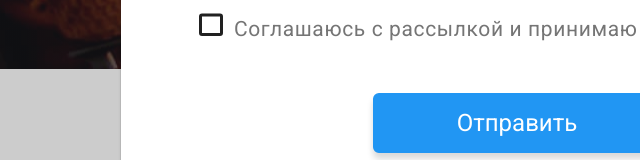
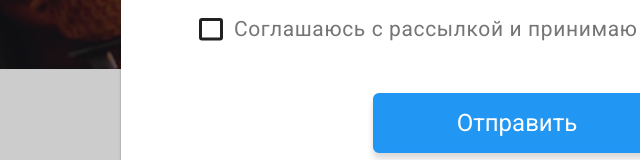
Before and after one commit to leroyiq/goit-markup-hw-06, a plain HTML site: page index.html in a window 1280 px wide. Both pictures are taken after a click on the button "Заказать услугу". Shown: the part 612-772 px from the top of the page, 123-763 px from the left. Drawn offline with nearby package versions, Linux system fonts and the light colour scheme.

Commit message:
hw-6 ver.2

```diff
--- a/css/styles.css
+++ b/css/styles.css
@@ -844,9 +844,9 @@ img {
   color: rgba(117, 117, 117, 0.5);
 }
 .agree {
-  display: inline-flex;
+  display: flex;
   justify-content: center;
-  align-items: baseline;
+  align-items: center;
   margin-bottom: 30px;
   margin-right: auto;
   margin-left: auto;
```
